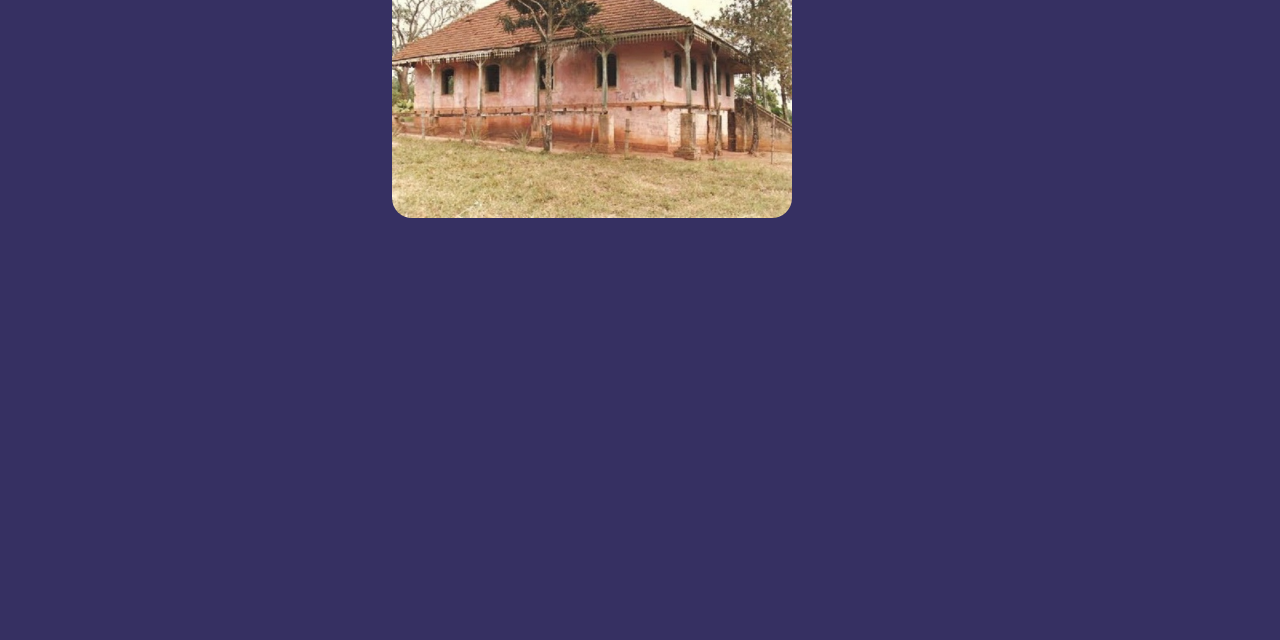
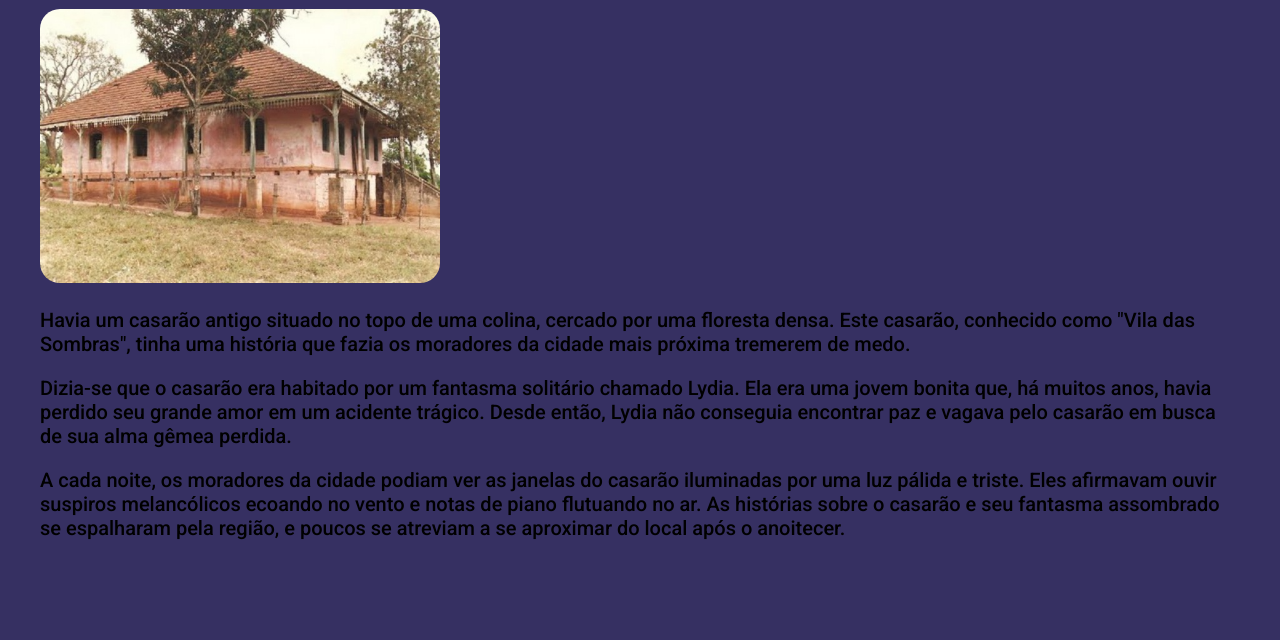
Before and after one commit to kheronn/3_jornada_ge_pcem, a plain HTML site: page index.html in a window 1280 px wide. Shown: the part 536-1176 px from the top of the page. Before the commit the page ends 819 px from the top, so only its background shows below. Drawn offline with Linux system fonts and the light colour scheme.

Commit message:
add card

```diff
--- a/index.html
+++ b/index.html
@@ -5,7 +5,7 @@
     <meta charset="UTF-8">
     <meta name="viewport" content="width=device-width, initial-scale=1.0">
     <title>Pensamento Computacional</title>
-    <link rel="icon"  href="ghost2.png">
+    <link rel="icon" href="ghost2.png">
     <link rel="preconnect" href="https://fonts.googleapis.com">
     <link rel="preconnect" href="https://fonts.gstatic.com" crossorigin>
     <link href="https://fonts.googleapis.com/css2?family=Roboto:wght@300;500;700&display=swap" rel="stylesheet">
@@ -39,12 +39,34 @@
     </p>
 
 
+    <section class="card__historia">
+        <div>
+            <h2 class="card__titulo">Casarão</h2>
+            <img src="casarao.jpg" alt="Casarão" class="imagem">
+        </div>
 
-    <h2>Casarão</h2>
-    <h2>Teste com branch</h2>
+        <div>
+            <p>
+                Havia um casarão antigo situado no topo de uma colina, cercado por uma floresta densa. Este casarão,
+                conhecido como "Vila das Sombras", tinha uma história que fazia os moradores da cidade mais próxima
+                tremerem de medo.
+            </p>
+            <p>
+
+                Dizia-se que o casarão era habitado por um fantasma solitário chamado Lydia. Ela era uma jovem bonita
+                que, há muitos anos, havia perdido seu grande amor em um acidente trágico. Desde então, Lydia não
+                conseguia encontrar paz e vagava pelo casarão em busca de sua alma gêmea perdida.
+            </p>
+            <p>
+                A cada noite, os moradores da cidade podiam ver as janelas do casarão iluminadas por uma luz pálida e
+                triste. Eles afirmavam ouvir suspiros melancólicos ecoando no vento e notas de piano flutuando no ar. As
+                histórias sobre o casarão e seu fantasma assombrado se espalharam pela região, e poucos se atreviam a se
+                aproximar do local após o anoitecer.
+            </p>
+        </div>
+    </section>
 
     <p>
-    <img src="casarao.jpg" alt="Casarão" class="imagem">
     </p>
 </body>
 
```
